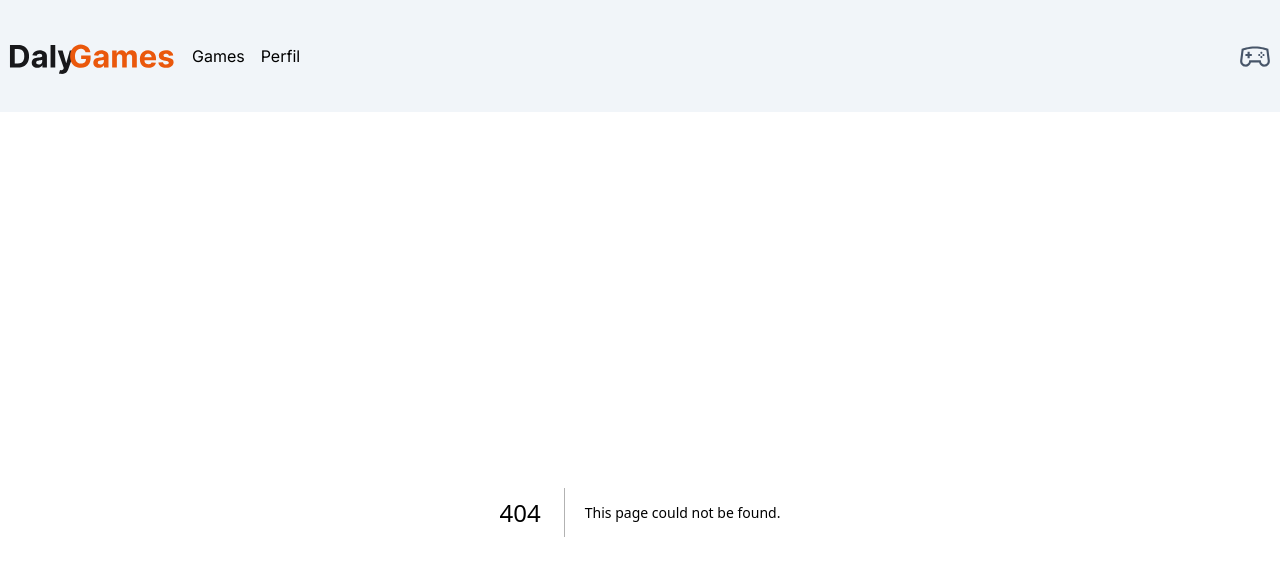
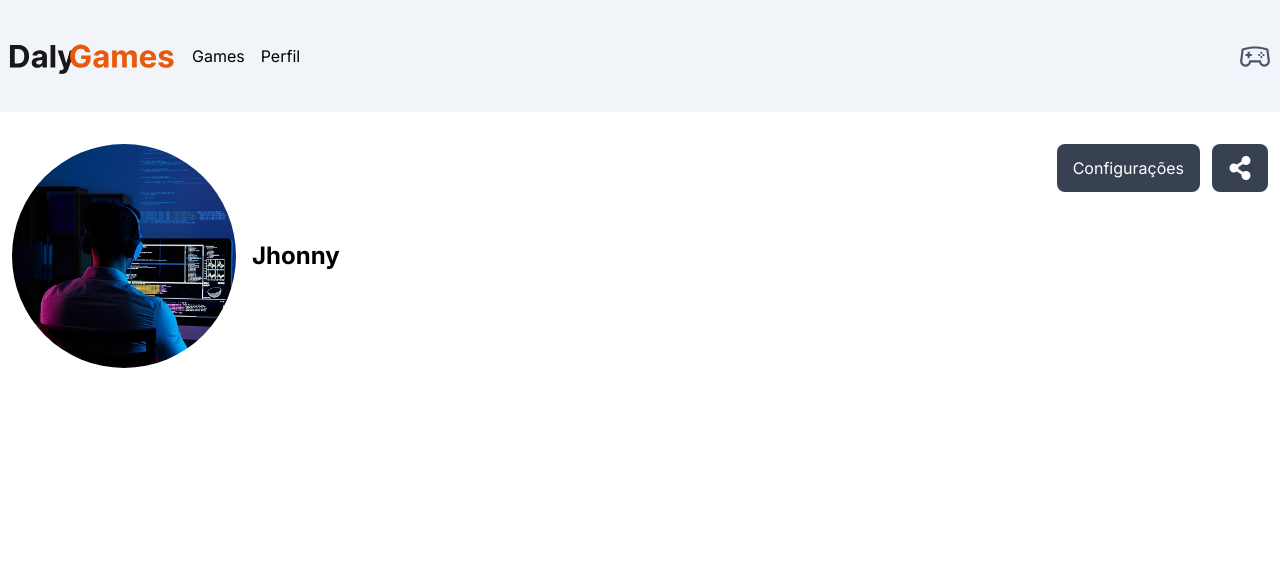
Before and after one commit to jjhonny/dalygames, a Next.js app: page /profile in a window 1280 px wide. Before the commit this address had no page. Shown: the top 576 px of the page. Built offline with nearby package versions, Linux system fonts and the light colour scheme.

Commit message:
feat: create page fake profile

```diff
--- /dev/null
+++ b/src/app/profile/page.tsx
@@ -0,0 +1,27 @@
+import { Container } from "@/components/container";
+import Image from "next/image";
+import userImg from "../../../public/user.png"
+import { FaShareAlt } from "react-icons/fa";
+
+export default function Profile() {
+  return (
+    <main className="w-full text-black">
+      <Container>
+        <section className="mt-8 mb-6 flex flex-col items-center justify-between relative gap-3 sm:flex-row">
+          <div className="w-full flex items-center gap-4 text-lg flex-col sm:flex-row justify-center sm:justify-normal">
+            <Image
+              src={userImg}
+              alt="Imagem perfil do usuario"
+              className="rounded-full w-56 h-56 object-cover"
+            />
+            <h1 className="font-bold text-2xl">Jhonny</h1>
+          </div>
+          <div className="sm:absolute top-0 right-0 gap-3 flex items-center justify-center">
+            <button className="bg-gray-700 px-4 py-3 rounded-lg text-white">Configurações</button>
+            <button className="bg-gray-700 px-4 py-3 rounded-lg"><FaShareAlt size={24} color="#FFF" /></button>
+          </div>
+        </section>
+      </Container>
+    </main>
+  )
+}
```
